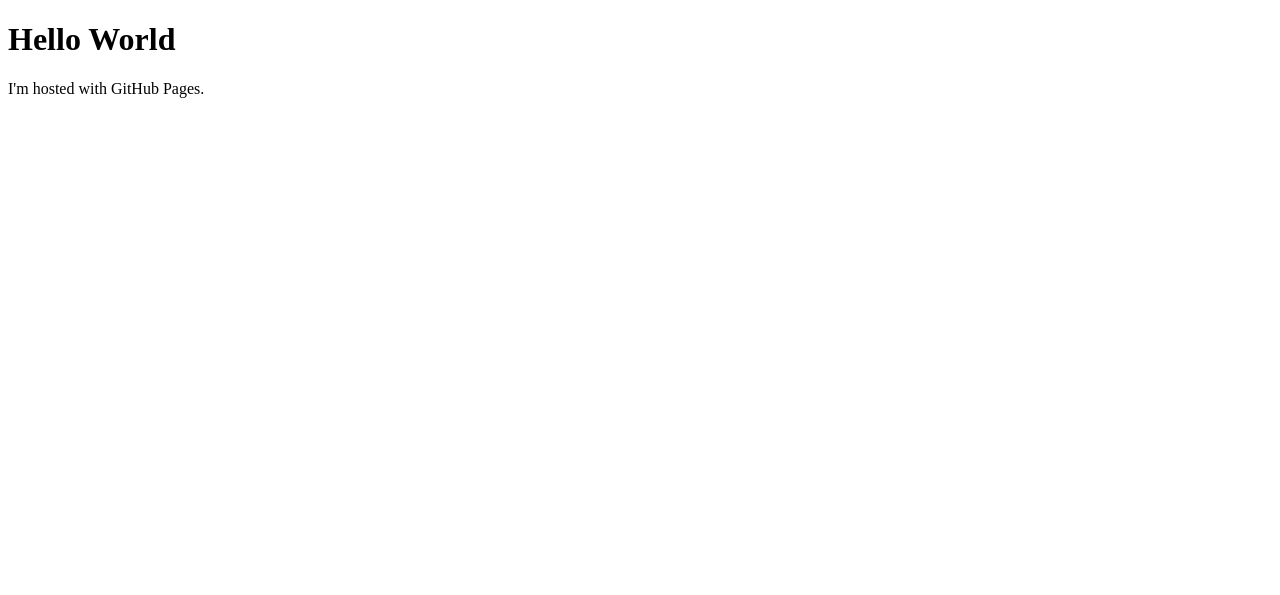
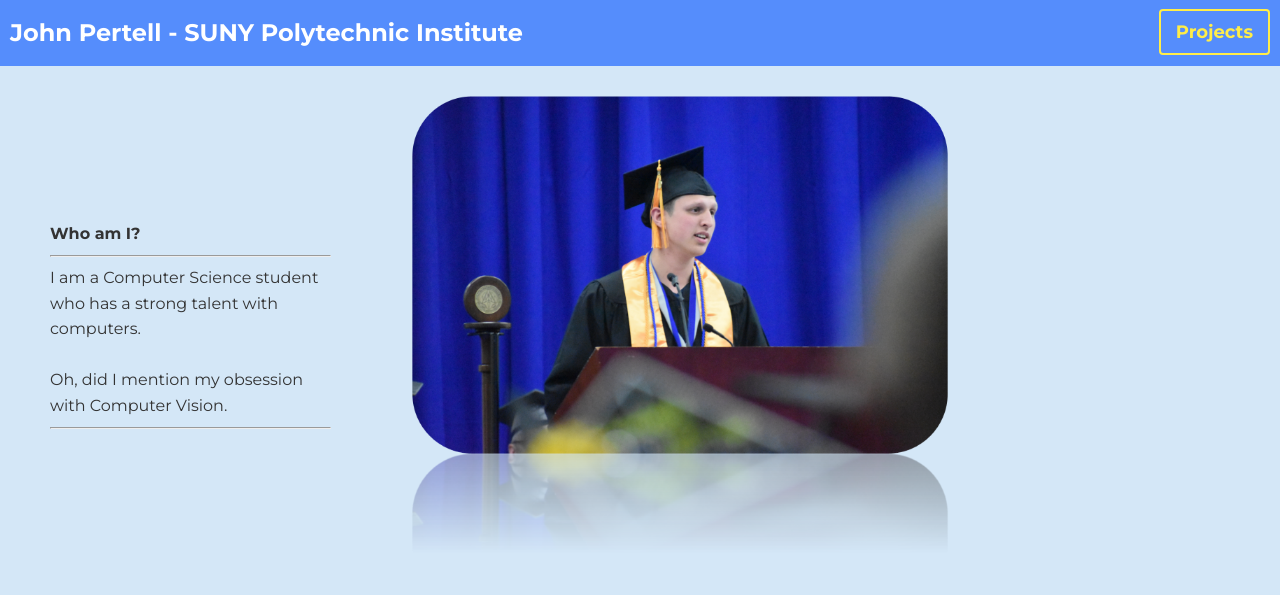
Before and after one commit to Johnny4251/JohnPertell.github.io, a plain HTML site: page index.html in a window 1280 px wide. Drawn offline with Linux system fonts and the light colour scheme.

Commit message:
Introduced header and started info

```diff
--- a/index.html
+++ b/index.html
@@ -1,7 +1,31 @@
 <!DOCTYPE html>
 <html>
+<head>
+  <meta charset="utf-8" />
+  <meta name="viewport" content="width=device-width, initial-scale=1" />
+  <link rel="stylesheet" href="styles.css">
+  <link rel="preconnect" href="https://fonts.gstatic.com">
+  <link href="https://fonts.googleapis.com/css2?family=Montserrat:wght@400;700&display=swap" rel="stylesheet">
+  <title>Software Engineer Portfolio</title>
+</head>
 <body>
-<h1>Hello World</h1>
-<p>I'm hosted with GitHub Pages.</p>
+  <div class="header">
+    <a class="name" href="#">John Pertell - SUNY Polytechnic Institute</a>
+    <div class="header-right">
+      <a class="projects" href="#projects">Projects</a>
+    </div>
+  </div>
+
+  <main class="me">
+    <div class="left">
+      <strong>Who am I?</strong>
+      <hr class = "breakline">
+      <p>I am a Computer Science student who has a strong talent with computers.</p>
+      <br>
+      <p>Oh, did I mention my obsession with Computer Vision.</p>
+      <hr class = "breakline">
+    </div>
+    <div class="right"><img src="me.png" alt="just a pic of me" id="imgpic"></div>
+  </main>
 </body>
 </html>
--- /dev/null
+++ b/styles.css
@@ -0,0 +1,109 @@
+
+
+body,
+h1,
+p {
+  margin: 0;
+  padding: 0;
+}
+
+body {
+  font-family: "Montserrat", sans-serif;
+  line-height: 1.6;
+  background-color: #f4f4f4;
+  color: #333;
+}
+
+.header {
+  overflow: hidden;
+  background-color: #558dfc; /* Change as needed */
+  padding: 20px 10px;
+  display: flex;
+  align-items: center;
+  justify-content: space-between;
+}
+
+.header a {
+  color: #000;
+  text-decoration: none;
+  font-size: 18px;
+  line-height: 25px;
+  border-radius: 4px;
+}
+
+.header a.name {
+  font-size: 24px;
+  font-weight: bold;
+  color: #fff;
+}
+
+.header a.projects {
+  font-size: 18px;
+  font-weight: bold;
+  color: #ffed48;
+  padding: 10px 15px;
+  border: 2px solid #ffed48;
+  border-radius: 4px;
+  transition: all 0.3s ease;
+}
+
+.header a.projects:hover {
+  background-color: #ffed48;
+  color: #000;
+}
+
+.me {
+    display: flex;
+    align-items : center;
+  }
+
+  .me .left {
+    flex: 1;
+    padding: 50px;
+  }
+
+  .me .right {
+    flex-shrink: 0;
+    padding: 30px;
+    padding-right: 100px;
+  }
+
+  #imgpic {
+    height: 70%;
+    width: 70%;
+  }
+
+
+@media screen and (max-width: 500px) {
+  .header {
+    flex-direction: column;
+    align-items: flex-start;
+  }
+
+  .header a.name {
+    margin-bottom: 15px;
+  }
+
+  .header a {
+    display: block;
+    margin-bottom: 10px;
+  }
+
+  .me {
+    flex-direction: column;
+    align-items: flex-start;
+  }
+
+  .me .left,
+  .me .right {
+    width: 100%;
+    margin-bottom: 20px;
+    flex-direction: column;
+  }
+
+
+}
+
+body {
+    background-color:#d4e7f7
+}
```
Also changed, not shown: Picture2.jpg (added), Picture3.jpg (added), me.png (added).
